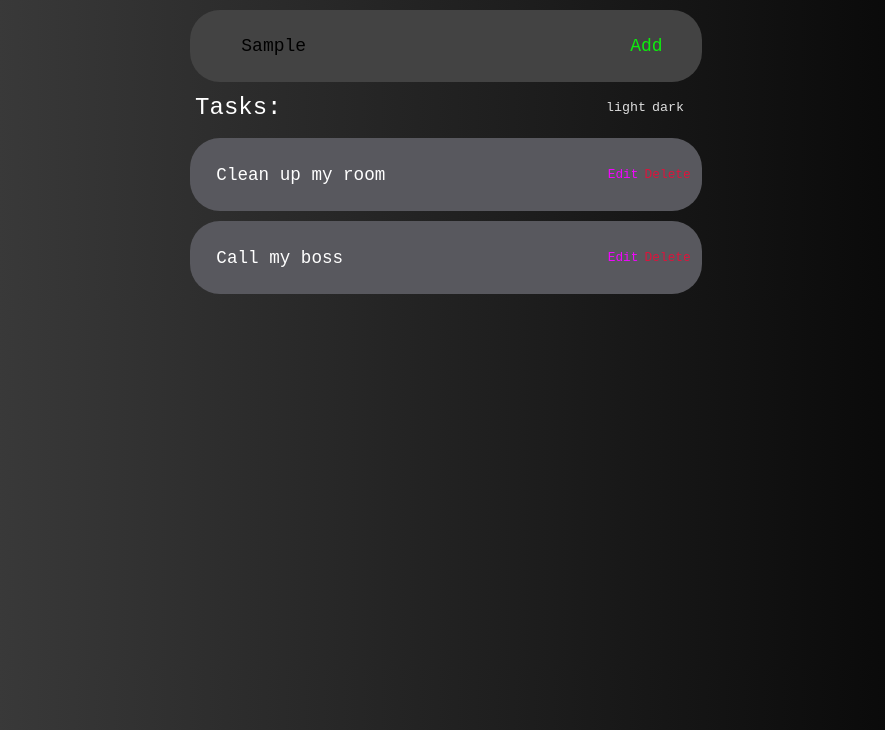
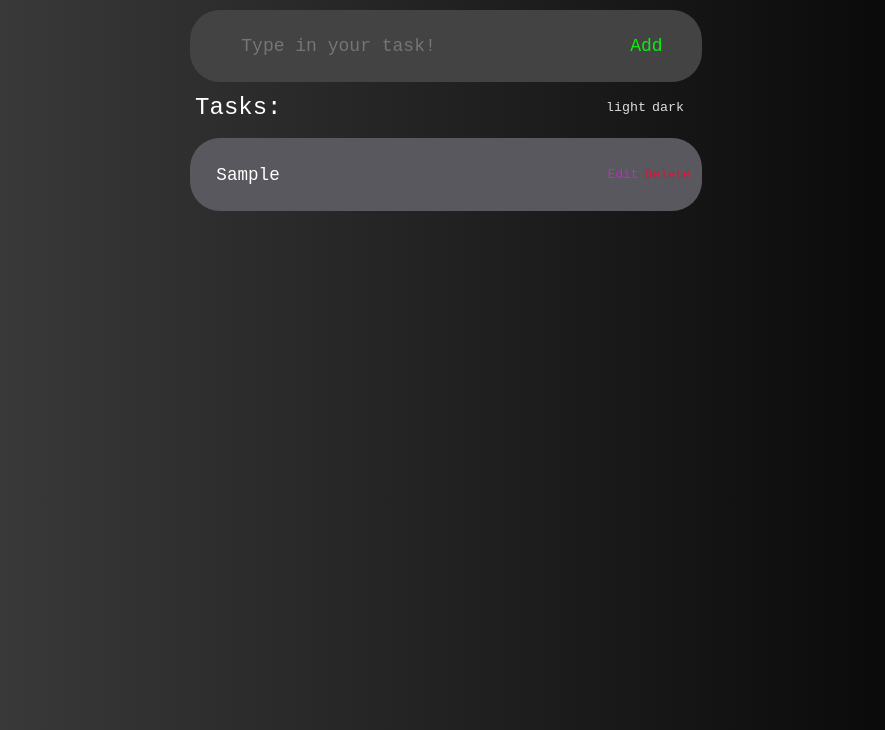
Before and after one commit to olekszczepanowski/to-do-list, a plain HTML site: page index.html in a window 1280 px wide. Both pictures are taken after typing "Sample" into the empty fields and a click on the button "Add". Shown: the part 70-800 px from the top of the page, without its empty margins (194-1079 px from the left). Drawn offline with Linux system fonts and the light colour scheme; a web font is replaced by a local one.

```diff
--- a/index.html
+++ b/index.html
@@ -24,15 +24,9 @@
             <div id="light-mode-div"><button id="light-mode-btn">light</button></div>
             <div id="dark-mode-div"><button id="dark-mode-btn">dark</button></div>
         </div></div>
-    <div class="tasks-container">
-        <div class="single-task">
-            <span>Clean up my room</span>
-        <div class="div-task-action">
-            <button type="submit" id="edit-task-btn">Edit</button>
-            <button type="submit" id="delete-task-btn">Delete</button>
-        </div></div>
-        <div class="single-task">
-            <span>Call my boss</span>
+    <div id="tasks-container">
+        <div class="single-task" style ="display: none;">
+            <span></span>
         <div class="div-task-action">
             <button type="submit" id="edit-task-btn">Edit</button>
             <button type="submit" id="delete-task-btn">Delete</button>
@@ -40,4 +34,6 @@
     </div>
     <script src="script.js"></script>
 </body>
+
+
 </html>
--- a/script.js
+++ b/script.js
@@ -6,6 +6,7 @@ function lightMode(){
     element.classList.remove("dark-mode");
     element.classList.toggle("light-mode");
 }
+
 function darkMode(){
     var element = document.body;
     element.classList.remove("light-mode");
@@ -16,3 +17,35 @@ var lightModeButton = document.getElementById('light-mode-btn');
 var darkModeButton = document.getElementById('dark-mode-btn');
 lightModeButton.addEventListener('click', lightMode);
 darkModeButton.addEventListener('click', darkMode);
+
+function addTask(){
+    var input = document.getElementById("task-name");
+    var inputValue = input.value;
+    // handling the error of too long words
+    var words = inputValue.split(" ");
+    for(let i = 0 ; i < words.length; i++){
+        if(words[i].length > 20){
+            input.value="Too many characters in one word!";
+            return;
+        }
+    }
+    var taskContainer = document.getElementById("tasks-container");
+    var taskTemplate = document.querySelector(".single-task");
+    var newTask = taskTemplate.cloneNode(true);
+    newTask.style.display = "flex";
+    newTask.querySelector("span").textContent = inputValue;
+    var deleteButton = newTask.querySelector("#delete-task-btn");
+    deleteButton.addEventListener('click', function() {
+        deleteTask(newTask);
+    });
+
+    input.value="";
+
+    taskContainer.appendChild(newTask);
+}
+var addButton = document.getElementById('add-task-btn');
+addButton.addEventListener('click',addTask);
+function deleteTask(task) {
+    var taskContainer = document.getElementById("tasks-container");
+    taskContainer.removeChild(task);
+}
--- a/style.css
+++ b/style.css
@@ -82,7 +82,7 @@ button{
     margin: 1%;
     font-size: 150%
 }
-.tasks-container{
+#tasks-container{
     display: flex;
     align-items: center;
     justify-content: center;
```
